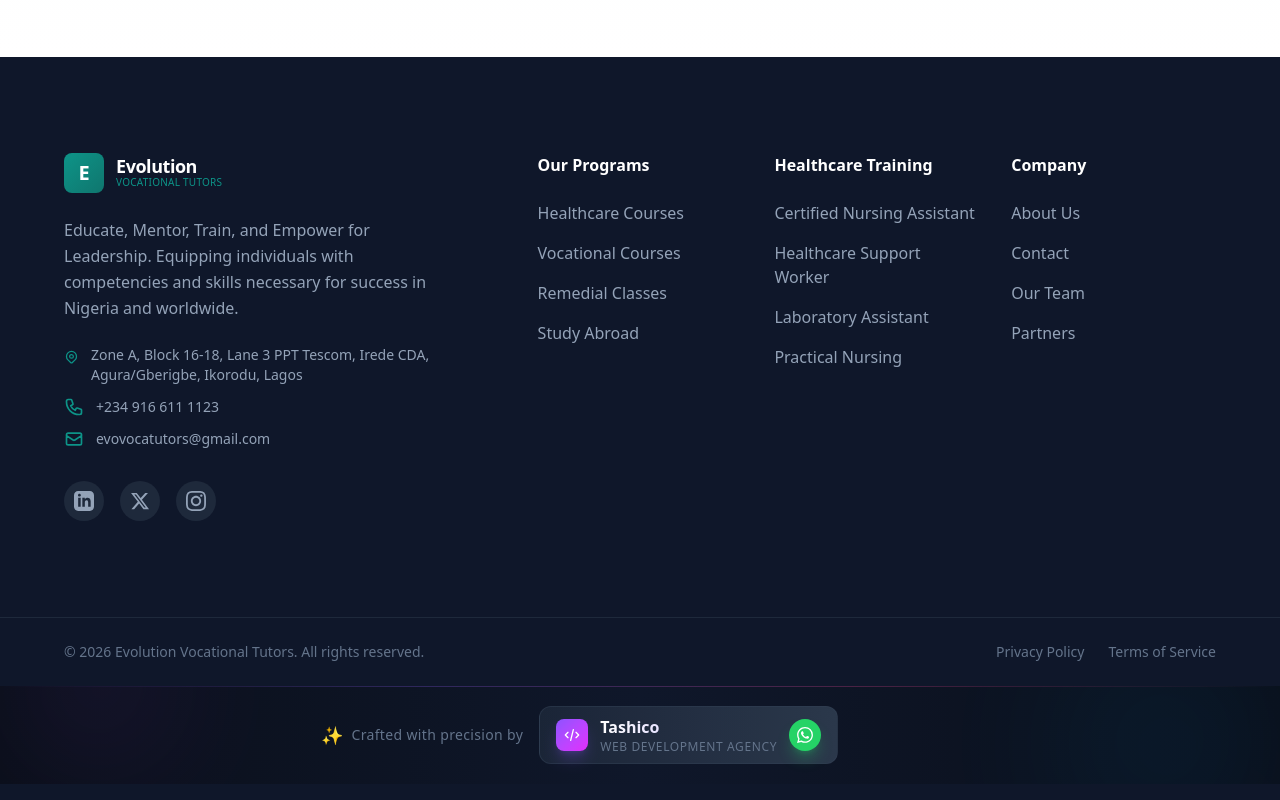
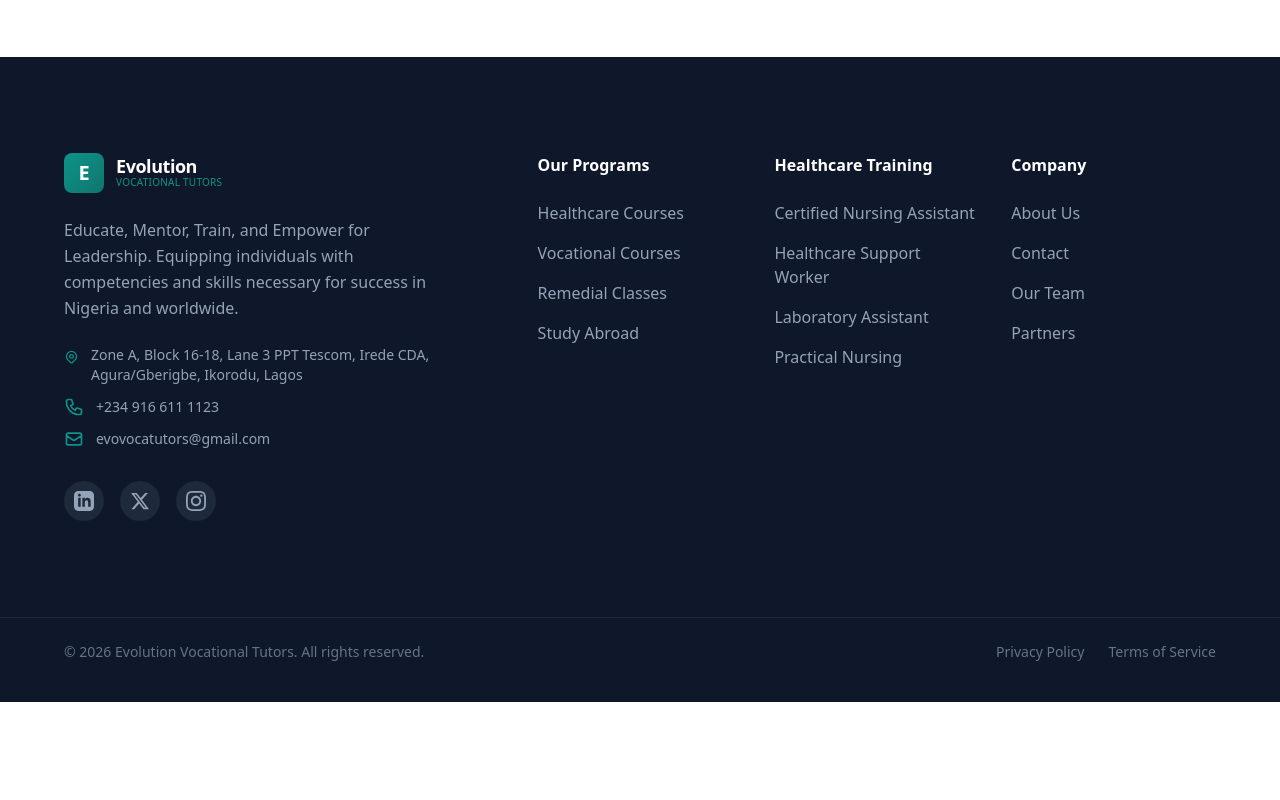
Before and after one commit to agbona24/evolution, a Next.js app: page /courses in a window 1280 px wide. Shown: the part 6439-7239 px from the top of the page. After the commit the page ends 7141 px from the top, so only its background shows below. Built offline with nearby package versions, Linux system fonts and the light colour scheme.

Commit message:
Remove developer credit from footer

```diff
--- a/src/components/layout/Footer.tsx
+++ b/src/components/layout/Footer.tsx
@@ -2,7 +2,6 @@
 
 import { motion } from 'framer-motion';
 import Link from 'next/link';
-import { useState } from 'react';
 
 const footerLinks = {
   courses: [
@@ -191,157 +190,6 @@ export default function Footer() {
           </div>
         </div>
       </div>
-
-      {/* Premium Developer Credit */}
-      <DeveloperCredit />
     </footer>
   );
 }
-
-// ============================================
-// Premium Developer Credit Component
-// ============================================
-
-function DeveloperCredit() {
-  const [isHovered, setIsHovered] = useState(false);
-
-  const whatsappNumber = '2347069716822';
-  const defaultMessage = encodeURIComponent("Hi! I saw the website you built for Evolution Vocational Tutors. I'd love to discuss a project with you.");
-  const whatsappLink = `https://wa.me/${whatsappNumber}?text=${defaultMessage}`;
-
-  return (
-    <div className="relative overflow-hidden bg-gradient-to-r from-[#0a0f1a] via-[#0f172a] to-[#0a0f1a]">
-      {/* Animated background elements */}
-      <div className="absolute inset-0 overflow-hidden pointer-events-none">
-        <motion.div
-          animate={{
-            x: [0, 100, 0],
-            opacity: [0.03, 0.08, 0.03],
-          }}
-          transition={{ duration: 15, repeat: Infinity, ease: 'easeInOut' }}
-          className="absolute -top-20 -left-20 w-40 h-40 bg-gradient-to-br from-violet-500 to-fuchsia-500 rounded-full blur-3xl"
-        />
-        <motion.div
-          animate={{
-            x: [0, -80, 0],
-            opacity: [0.03, 0.06, 0.03],
-          }}
-          transition={{ duration: 12, repeat: Infinity, ease: 'easeInOut' }}
-          className="absolute -bottom-20 -right-20 w-60 h-60 bg-gradient-to-br from-cyan-500 to-blue-500 rounded-full blur-3xl"
-        />
-      </div>
-
-      <motion.a
-        href={whatsappLink}
-        target="_blank"
-        rel="noopener noreferrer"
-        onMouseEnter={() => setIsHovered(true)}
-        onMouseLeave={() => setIsHovered(false)}
-        className="relative block py-4 md:py-5 group cursor-pointer"
-      >
-        <div className="container-custom">
-          <div className="flex flex-col sm:flex-row items-center justify-center gap-2 sm:gap-4">
-            {/* Crafted by text with animation */}
-            <motion.div
-              className="flex items-center gap-2"
-              animate={{ opacity: isHovered ? 0.7 : 1 }}
-            >
-              <motion.span
-                animate={{ rotate: isHovered ? 360 : 0 }}
-                transition={{ duration: 0.6, ease: 'easeInOut' }}
-                className="text-lg"
-              >
-                ✨
-              </motion.span>
-              <span className="text-xs sm:text-sm text-[#64748b] font-medium tracking-wide">
-                Crafted with precision by
-              </span>
-            </motion.div>
-
-            {/* Developer name with premium styling */}
-            <motion.div
-              className="relative flex items-center gap-3"
-              whileHover={{ scale: 1.02 }}
-            >
-              {/* Glowing border effect */}
-              <motion.div
-                className="absolute -inset-2 bg-gradient-to-r from-violet-500/20 via-fuchsia-500/20 to-cyan-500/20 rounded-xl blur-lg opacity-0 group-hover:opacity-100 transition-opacity duration-500"
-              />
-
-              <div className="relative flex items-center gap-3 px-4 py-2 bg-gradient-to-r from-[#1e293b]/80 to-[#334155]/80 rounded-xl border border-[#334155]/50 group-hover:border-violet-500/30 transition-all duration-500">
-                {/* Code icon */}
-                <motion.div
-                  animate={{
-                    rotateY: isHovered ? 180 : 0,
-                  }}
-                  transition={{ duration: 0.6 }}
-                  className="w-8 h-8 rounded-lg bg-gradient-to-br from-violet-500 to-fuchsia-500 flex items-center justify-center shadow-lg shadow-violet-500/25"
-                >
-                  <svg className="w-4 h-4 text-white" fill="none" stroke="currentColor" viewBox="0 0 24 24">
-                    <path strokeLinecap="round" strokeLinejoin="round" strokeWidth={2} d="M10 20l4-16m4 4l4 4-4 4M6 16l-4-4 4-4" />
-                  </svg>
-                </motion.div>
-
-                {/* Developer name - Tashico displayed, Harzotech for SEO */}
-                <div className="flex flex-col" title="Harzotech - Web Development Agency">
-                  <motion.span
-                    className="text-sm sm:text-base font-bold bg-gradient-to-r from-white via-violet-200 to-fuchsia-200 bg-clip-text text-transparent"
-                    aria-label="Harzotech Web Development"
-                  >
-                    Tashico
-                  </motion.span>
-                  <span className="text-[10px] sm:text-xs text-[#64748b] font-medium tracking-wider uppercase">
-                    Web Development Agency
-                  </span>
-                  {/* Hidden text for SEO */}
-                  <span className="sr-only">Harzotech - Professional Web Development Agency</span>
-                </div>
-
-                {/* WhatsApp indicator */}
-                <motion.div
-                  animate={{
-                    scale: isHovered ? [1, 1.2, 1] : 1,
-                  }}
-                  transition={{ duration: 0.5, repeat: isHovered ? Infinity : 0 }}
-                  className="w-8 h-8 rounded-full bg-[#25D366] flex items-center justify-center shadow-lg shadow-[#25D366]/30"
-                >
-                  <svg className="w-4 h-4 text-white" fill="currentColor" viewBox="0 0 24 24">
-                    <path d="M17.472 14.382c-.297-.149-1.758-.867-2.03-.967-.273-.099-.471-.148-.67.15-.197.297-.767.966-.94 1.164-.173.199-.347.223-.644.075-.297-.15-1.255-.463-2.39-1.475-.883-.788-1.48-1.761-1.653-2.059-.173-.297-.018-.458.13-.606.134-.133.298-.347.446-.52.149-.174.198-.298.298-.497.099-.198.05-.371-.025-.52-.075-.149-.669-1.612-.916-2.207-.242-.579-.487-.5-.669-.51-.173-.008-.371-.01-.57-.01-.198 0-.52.074-.792.372-.272.297-1.04 1.016-1.04 2.479 0 1.462 1.065 2.875 1.213 3.074.149.198 2.096 3.2 5.077 4.487.709.306 1.262.489 1.694.625.712.227 1.36.195 1.871.118.571-.085 1.758-.719 2.006-1.413.248-.694.248-1.289.173-1.413-.074-.124-.272-.198-.57-.347m-5.421 7.403h-.004a9.87 9.87 0 01-5.031-1.378l-.361-.214-3.741.982.998-3.648-.235-.374a9.86 9.86 0 01-1.51-5.26c.001-5.45 4.436-9.884 9.888-9.884 2.64 0 5.122 1.03 6.988 2.898a9.825 9.825 0 012.893 6.994c-.003 5.45-4.437 9.884-9.885 9.884m8.413-18.297A11.815 11.815 0 0012.05 0C5.495 0 .16 5.335.157 11.892c0 2.096.547 4.142 1.588 5.945L.057 24l6.305-1.654a11.882 11.882 0 005.683 1.448h.005c6.554 0 11.89-5.335 11.893-11.893a11.821 11.821 0 00-3.48-8.413z"/>
-                  </svg>
-                </motion.div>
-              </div>
-            </motion.div>
-
-            {/* CTA hint */}
-            <motion.div
-              initial={{ opacity: 0, x: -10 }}
-              animate={{ opacity: isHovered ? 1 : 0, x: isHovered ? 0 : -10 }}
-              transition={{ duration: 0.3 }}
-              className="hidden sm:flex items-center gap-1 text-xs text-violet-400"
-            >
-              <span>Click to connect</span>
-              <motion.span
-                animate={{ x: isHovered ? [0, 5, 0] : 0 }}
-                transition={{ duration: 0.5, repeat: isHovered ? Infinity : 0 }}
-              >
-                →
-              </motion.span>
-            </motion.div>
-          </div>
-        </div>
-
-        {/* Animated border line */}
-        <motion.div
-          className="absolute top-0 left-0 right-0 h-px"
-          style={{
-            background: 'linear-gradient(90deg, transparent, rgba(139, 92, 246, 0.5), rgba(236, 72, 153, 0.5), transparent)',
-          }}
-          animate={{
-            opacity: [0.3, 0.6, 0.3],
-          }}
-          transition={{ duration: 3, repeat: Infinity }}
-        />
-      </motion.a>
-    </div>
-  );
-}
```
Also changed, not shown: public/images/hq_evolution_logo.png (added).
